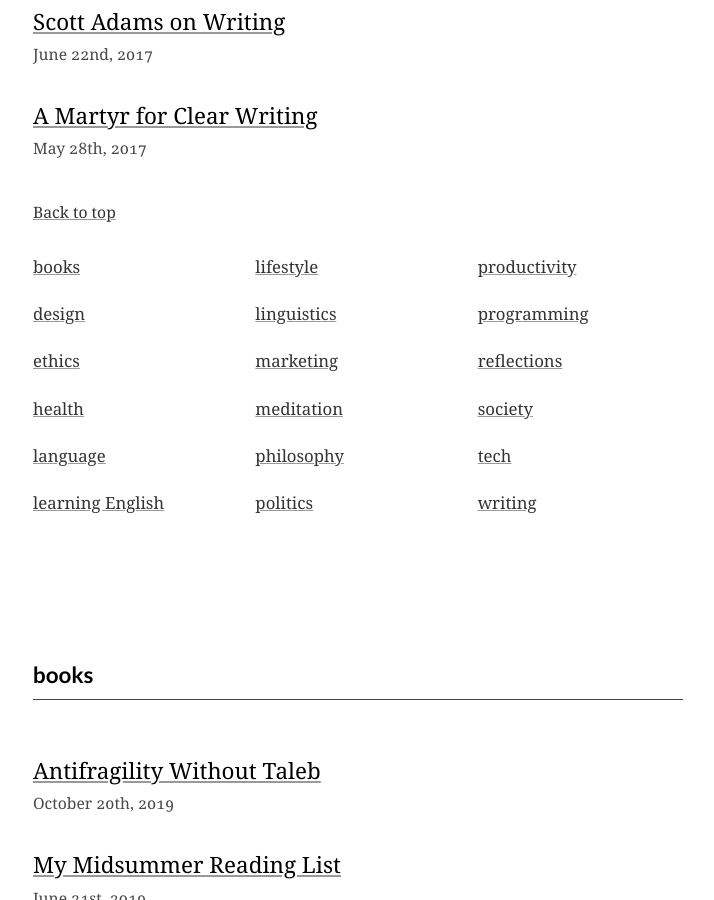
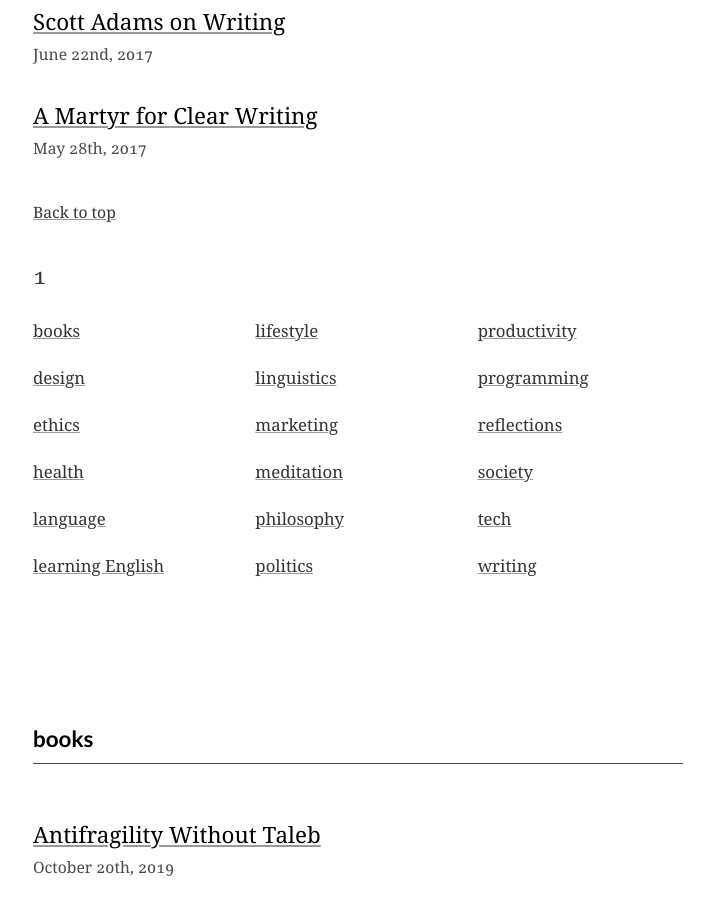
Before and after one commit to parcuri/derekkedziora.com, a Jekyll site: the page built from _pages/testfeed.md, in a window 1280 px wide and 900 px high, scrolled down 11539 px. Shown: the whole window, without its empty margins (282-996 px from the left). Built offline with Jekyll 4.4.1, drawn with Linux system fonts in a browser that asks for light colours.

Commit message:
syntax error fixed

```diff
--- a/_pages/testfeed.md
+++ b/_pages/testfeed.md
@@ -5,8 +5,6 @@
 
 {%- for post in site.posts -%}
 {%- if post.testfeed -%}
-
-{{ content }}
-
+{{ content }} 1
 {%- endif -%}
 {%- endfor -%}
```
